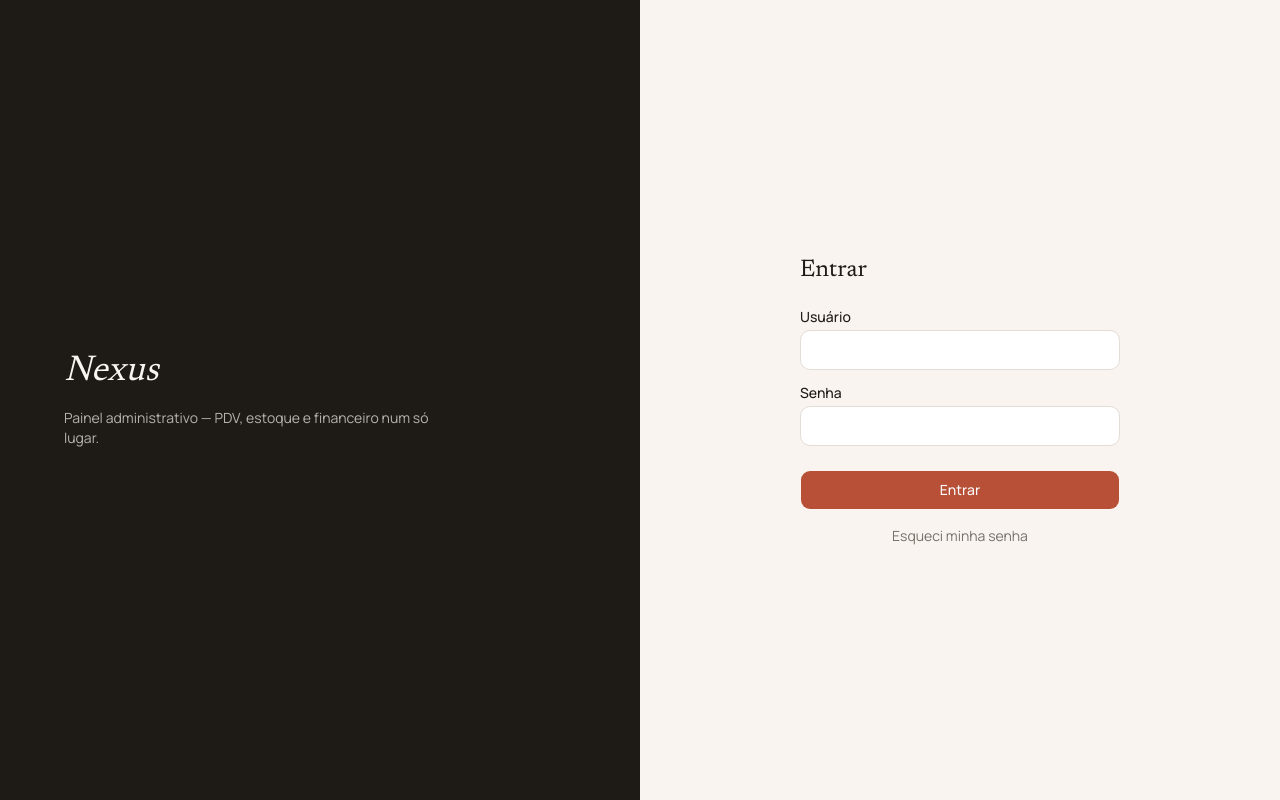
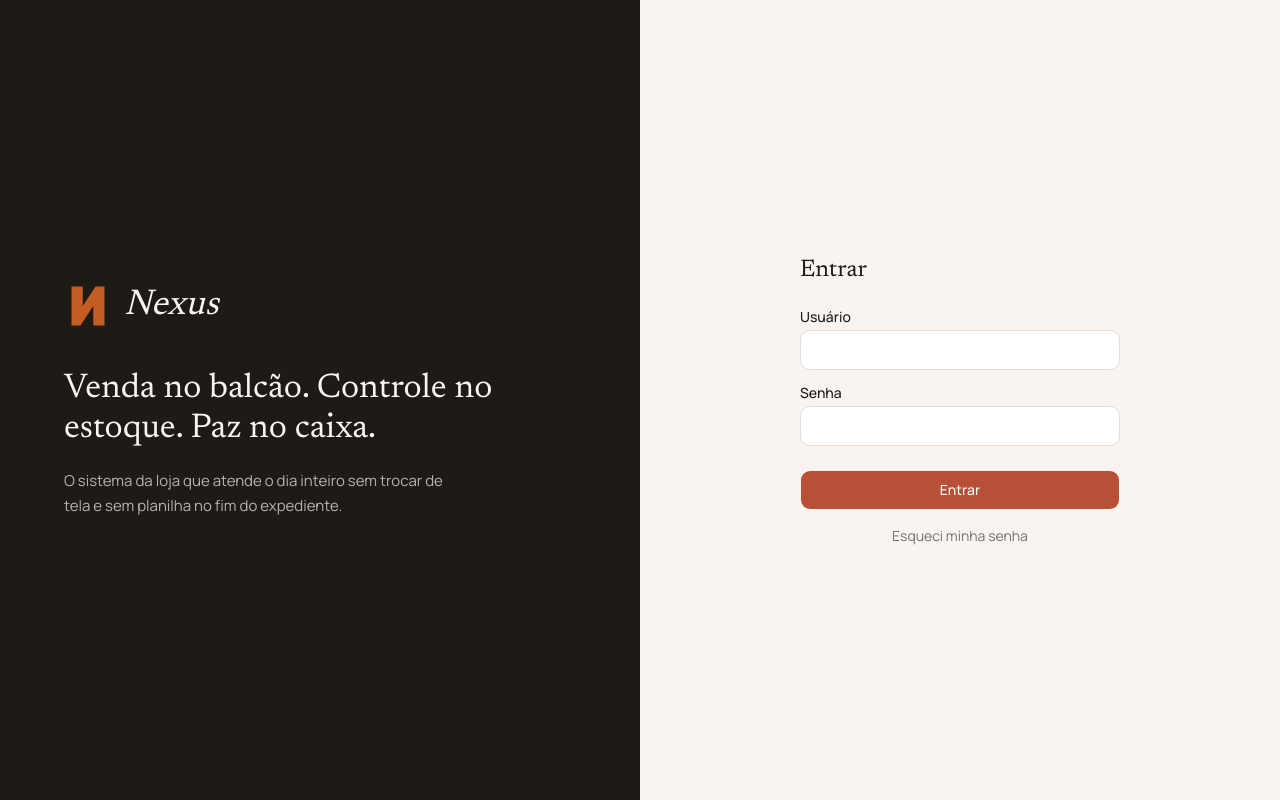
Before and after one commit to devigorgarcia/nexus-system-web, a Next.js app: page /login in a window 1280 px wide. Built offline with nearby package versions, Linux system fonts and the light colour scheme.

Commit message:
Give the login a commercial mark and storefront copy.
Co-authored-by: Cursor <cursoragent@cursor.com>

```diff
--- a/src/app/(admin)/admin-shell.tsx
+++ b/src/app/(admin)/admin-shell.tsx
@@ -5,6 +5,7 @@ import { usePathname } from "next/navigation";
 import { signOut } from "next-auth/react";
 import { useState, type ReactNode } from "react";
 import { Menu } from "lucide-react";
+import { NexusMark } from "@/components/nexus-mark";
 import { Button } from "@/components/ui/button";
 import {
   Sheet,
@@ -43,9 +44,7 @@ function Brand({
       onClick={onNavigate}
       className="mb-4 flex items-center gap-2.5 border-b border-sidebar-border px-6 pb-6"
     >
-      <span className="flex h-8 w-8 items-center justify-center rounded-full bg-primary font-heading text-[15px]">
-        P
-      </span>
+      <NexusMark className="h-8 w-8 shrink-0" />
       <span className="font-heading text-[15px]">Nexus</span>
     </Link>
   );
--- a/src/app/(public)/login/page.tsx
+++ b/src/app/(public)/login/page.tsx
@@ -4,6 +4,7 @@ import { getSession, signIn } from "next-auth/react";
 import { useRouter } from "next/navigation";
 import { useState, type FormEvent } from "react";
 import { getDefaultRoute } from "@/app/(admin)/nav-sections";
+import { NexusMark } from "@/components/nexus-mark";
 import { Button } from "@/components/ui/button";
 import { Input } from "@/components/ui/input";
 import { Label } from "@/components/ui/label";
@@ -56,16 +57,29 @@ export default function LoginPage() {
   return (
     <div className="flex min-h-screen">
       <div className="hidden w-1/2 flex-col justify-center bg-sidebar px-16 text-sidebar-foreground md:flex">
-        <span className="font-heading text-4xl italic">Nexus</span>
-        <p className="mt-4 max-w-sm text-sm text-sidebar-foreground/70">
-          Painel administrativo — PDV, estoque e financeiro num só lugar.
-        </p>
+        <div className="max-w-md">
+          <div className="flex items-center gap-3">
+            <NexusMark className="h-12 w-12 shrink-0" />
+            <span className="font-heading text-4xl italic">Nexus</span>
+          </div>
+          <p className="mt-10 font-heading text-[2.15rem] leading-[1.15]">
+            Venda no balcão. Controle no estoque. Paz no caixa.
+          </p>
+          <p className="mt-5 max-w-sm text-[15px] leading-relaxed text-sidebar-foreground/70">
+            O sistema da loja que atende o dia inteiro sem trocar de tela e sem
+            planilha no fim do expediente.
+          </p>
+        </div>
       </div>
       <div className="flex w-full items-center justify-center bg-background px-6 md:w-1/2">
         <form
           className="flex w-80 flex-col gap-4"
           onSubmit={(event: FormEvent<HTMLFormElement>) => void handleSubmit(event)}
         >
+          <div className="mb-1 flex items-center gap-2 md:hidden">
+            <NexusMark className="h-8 w-8" />
+            <span className="font-heading text-2xl italic">Nexus</span>
+          </div>
           <h1 className="mb-2 font-heading text-2xl">Entrar</h1>
           <div className="flex flex-col gap-1.5">
             <Label htmlFor="usuario">Usuário</Label>
--- a/src/app/layout.tsx
+++ b/src/app/layout.tsx
@@ -18,7 +18,8 @@ const newsreader = Newsreader({
 
 export const metadata: Metadata = {
   title: "Nexus",
-  description: "Painel administrativo — PDV, estoque, financeiro",
+  description:
+    "Venda no balcão, controle o estoque e feche o caixa no mesmo sistema.",
 };
 
 export default async function RootLayout({ children }: LayoutProps<"/">) {
--- a/src/app/painel-admin/platform-shell.tsx
+++ b/src/app/painel-admin/platform-shell.tsx
@@ -4,6 +4,7 @@ import Link from "next/link";
 import { usePathname } from "next/navigation";
 import { signOut } from "next-auth/react";
 import type { ReactNode } from "react";
+import { NexusMark } from "@/components/nexus-mark";
 import { SessionExpiredDialog } from "@/components/session-expired-dialog";
 
 type PlatformShellProps = {
@@ -30,9 +31,7 @@ export function PlatformShell({ user, children }: PlatformShellProps) {
     <div className="flex min-h-screen flex-col">
       <header className="flex flex-wrap items-center justify-between gap-3 bg-sidebar px-4 py-3.5 text-sidebar-foreground sm:px-6">
         <div className="flex items-center gap-2.5">
-          <span className="flex h-8 w-8 items-center justify-center rounded-full bg-primary font-heading text-[15px]">
-            P
-          </span>
+          <NexusMark className="h-8 w-8 shrink-0" />
           <div className="flex flex-col leading-tight">
             <span className="font-heading text-[15px]">Nexus</span>
             <span className="text-[11px] text-sidebar-foreground/60">
--- /dev/null
+++ b/src/components/nexus-mark.tsx
@@ -0,0 +1,21 @@
+type NexusMarkProps = {
+  className?: string;
+  decorative?: boolean;
+};
+
+export function NexusMark({ className, decorative = true }: NexusMarkProps) {
+  return (
+    <svg
+      viewBox="0 0 64 64"
+      className={className}
+      role={decorative ? "presentation" : "img"}
+      aria-hidden={decorative ? true : undefined}
+      aria-label={decorative ? undefined : "Nexus"}
+    >
+      <path
+        fill="#C45C26"
+        d="M10 6h15v26l17-26h12v52H39V32L22 58H10V6z"
+      />
+    </svg>
+  );
+}
```
